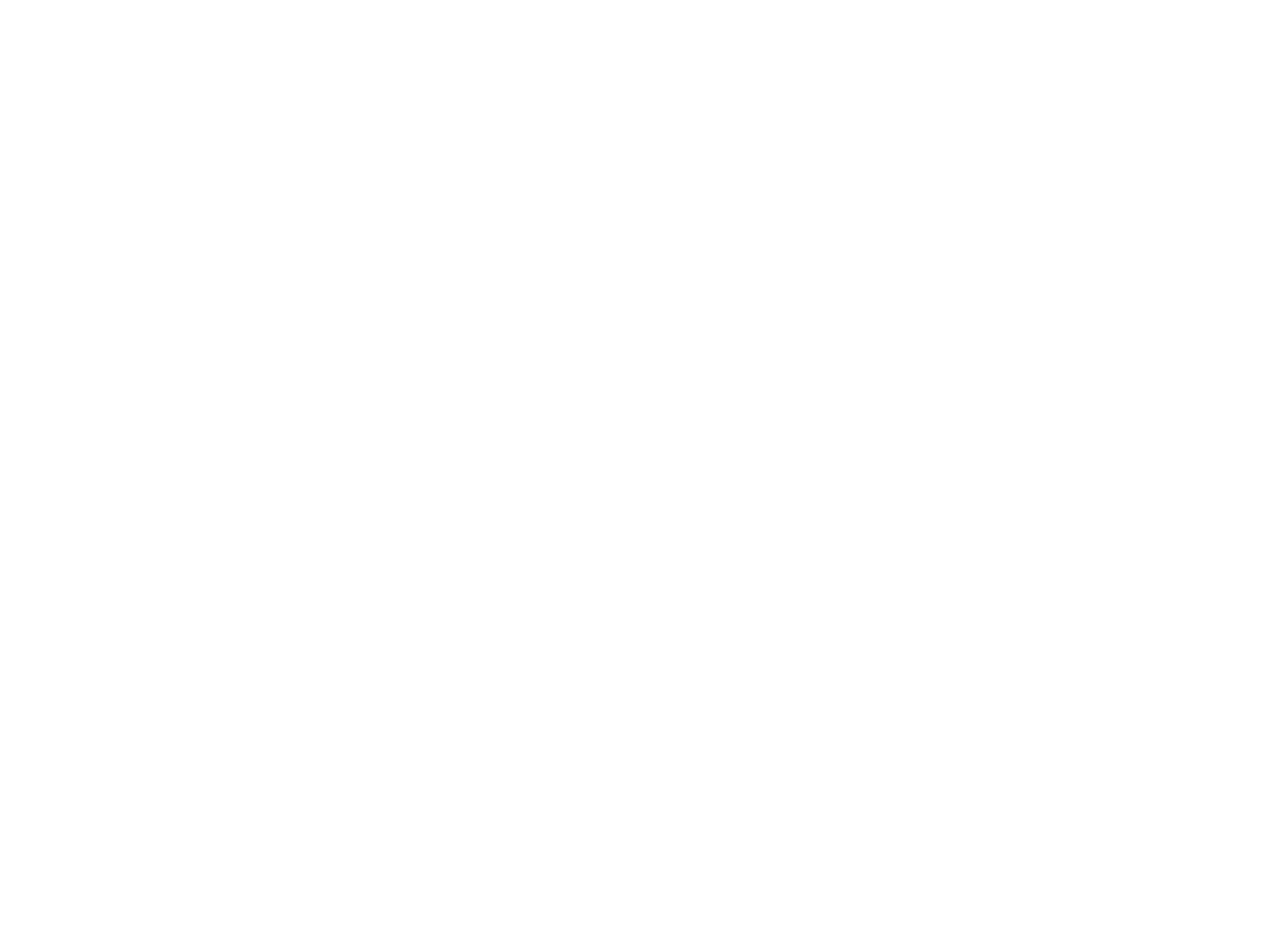
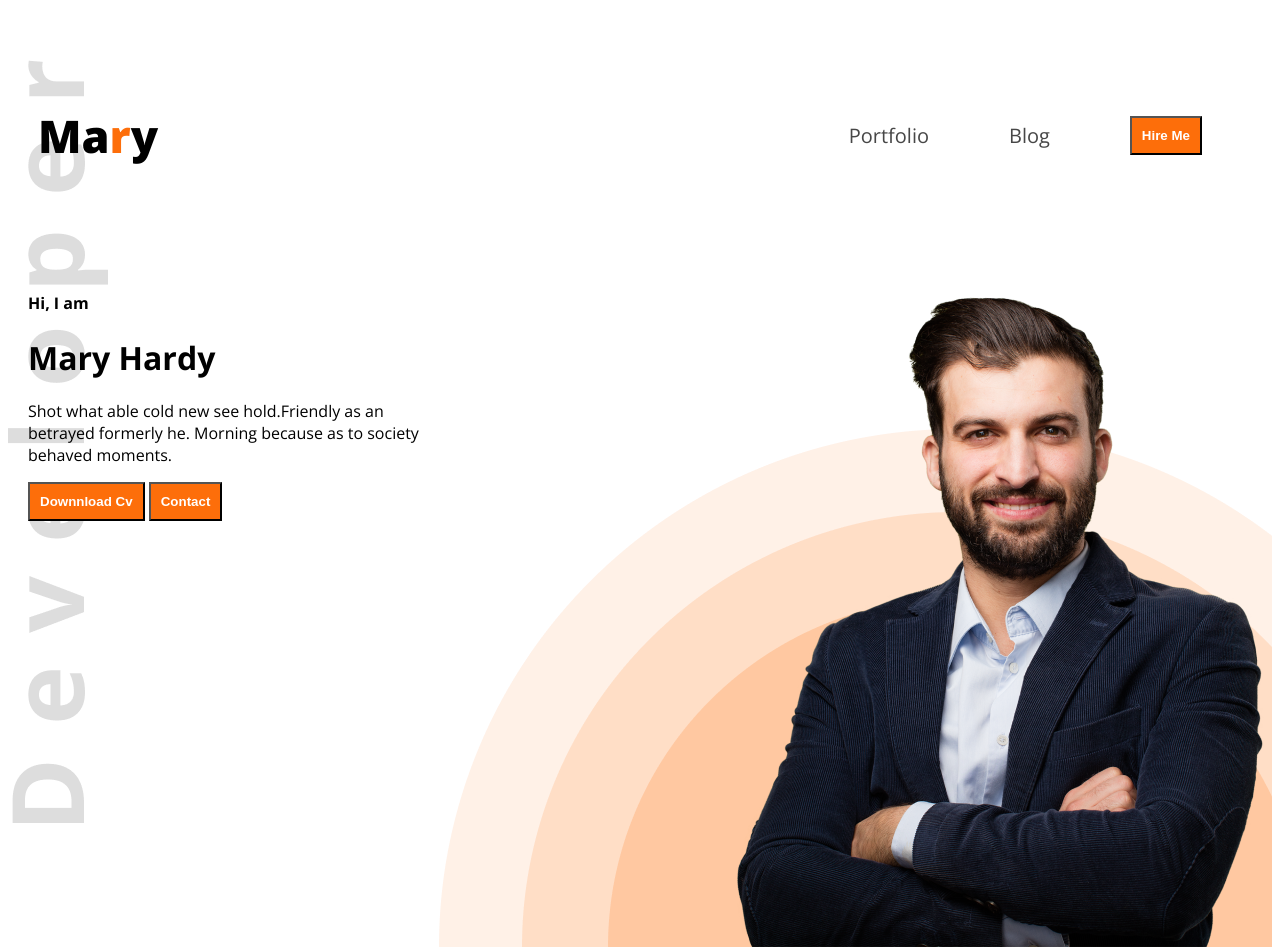
Before and after one commit to imamhosen63/web-developer-portfolio, a plain HTML site: page index.html in a window 1280 px wide. Before the commit the page ends 800 px from the top, so only its background shows below. Drawn offline with nearby package versions, Linux system fonts and the light colour scheme.

Commit message:
added new code

```diff
--- a/index.html
+++ b/index.html
@@ -3,17 +3,43 @@
 <head>
     <meta charset="UTF-8">
     <meta name="viewport" content="width=device-width, initial-scale=1.0">
+    <link rel="preconnect" href="https://fonts.googleapis.com">
+<link rel="preconnect" href="https://fonts.gstatic.com" crossorigin>
+<link href="https://fonts.googleapis.com/css2?family=Open+Sans:ital,wght@0,300..800;1,300..800&display=swap" rel="stylesheet">
+
+
     <title>Web Developer Portfolio</title>
+    <link rel="stylesheet" href="styles/portfolio.css">
 </head>
-<body>
-    <header>
-        <main>
+<body class="open-sans-normal">
+    <header class="header">
+        <nav>
+            <h3 class="nav-title">Ma<span class="text-primary">r</span>y</h3>
+            <ul>
+                <li><a class="dark-2">Portfolio</a></li>
+                <li><a class="dark-2" href="">Blog</a></li>
+                <li> <a href=""><Button class="btn-primary">Hire Me</Button></a></li>
+            </ul>
 
-        </main>
-        <footer>
+        </nav>
+        <div class="banner">
+            <div class="banner-content">
+                <h4 clas="banner-greeting  ">Hi, I  am</h4>
+                <h1 class="ji"">Mary Hardy</h1>
+                <p class="banner-description">Shot what able cold new see hold.Friendly as an betrayed formerly he. Morning because as to society behaved moments.</p>
+                <button class="btn-primary">Downnload Cv</button>
+                <button class="btn-primary">Contact</button>
 
-        </footer>
+            </div>
+            <img class="jiimage" src="images/hardy.png" alt="">
+
+        </div>
+
+
     </header>
+    <main>
+
+    </main>
 
 </body>
 </html>
--- /dev/null
+++ b/styles/portfolio.css
@@ -0,0 +1,76 @@
+.open-sans-normal {
+    font-family: "Open Sans", serif;
+    font-optical-sizing: auto;
+
+    font-style: normal;
+    font-variation-settings:
+      "wdth" 100;
+  }
+
+nav{
+    display: flex;
+    text-align: center;
+    justify-content: space-between;
+    margin: 60PX 30px;
+}
+.btn-primary{
+    background-color: #FD6E0A;
+    font-weight: bold;
+    color: white;
+    padding: 10px;
+    border: radius 5px;;
+}
+.nav-title{
+    font-weight: 800;
+    font-size: 45px;
+}
+.text-primary{
+    color:#FD6E0A ;
+
+}
+nav ul {
+display: flex;
+align-items: center;
+}
+
+nav ul li{
+    list-style:none;
+    margin: 40px;
+}
+nav li a{
+    text-decoration: none;
+    font-size: 20px;
+}
+.dark-2{
+    color: #474747;
+}
+.banner-greeting{
+    font-size: 4px;
+    font-weight: 600PX
+
+}
+.banner{
+    display: flex;
+    justify-content: space-between;
+    margin-left: 20px;
+
+}
+.banner-content{
+    max-width: 580px;
+
+}
+.banner-description{
+    max-width: 400PX;
+}
+.ji{
+   font-weight: bold;
+}
+.jiimage{
+   width: auto;
+}
+.header{
+    background-image: url(../images/developer.png) , url(../images/header_bg.png);
+    background-repeat: no-repeat;
+    background-position: top left, bottom right ;
+
+}
```
